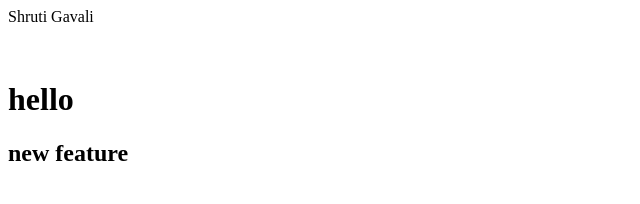
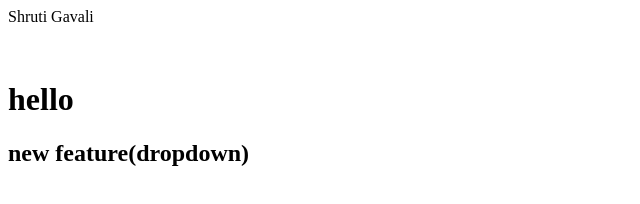
Before and after one commit to ShrutiGavali/git-repo, a plain HTML site: page index.html in a window 1280 px wide. Shown: the whole page, without its empty margins (0-640 px from the left). Drawn offline with Linux system fonts and the light colour scheme.

Commit message:
dropdown

```diff
--- a/index.html
+++ b/index.html
@@ -1,4 +1,4 @@
 <p>Shruti Gavali</p>
 <br>
 <h1>hello</h1>
-<h2>new feature</h2>
+<h2>new feature(dropdown)</h2>
```
